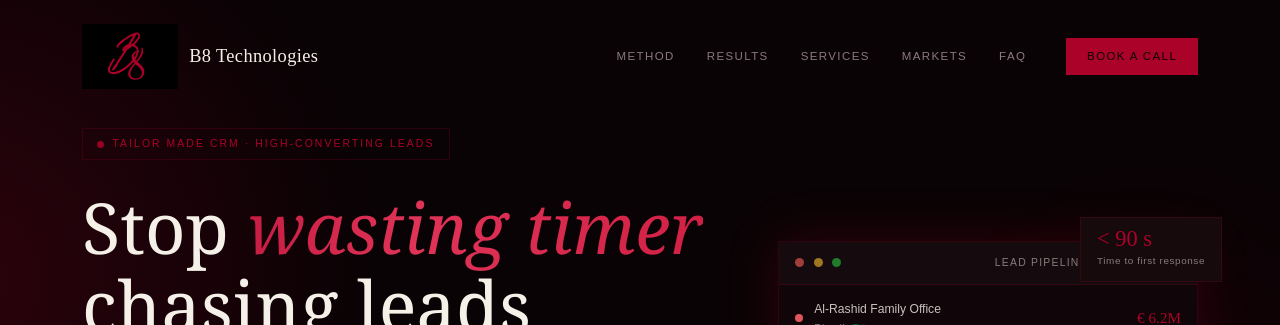
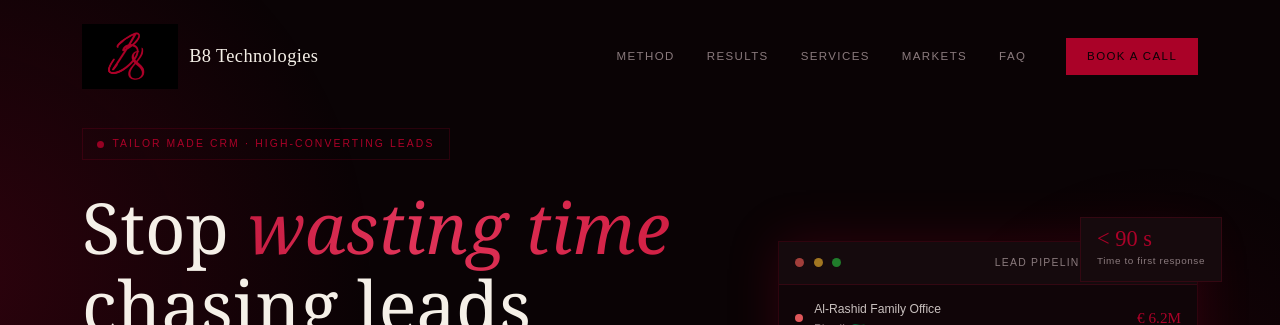
Before and after one commit to celiadjeddou31-ux/site-B8, a Next.js app in the folder site-b8/: page / in a window 1280 px wide. Shown: the top 325 px of the page. Built offline with nearby package versions, Linux system fonts and the light colour scheme.

Commit message:
nouvel maj

```diff
--- a/site-b8/app/page.tsx
+++ b/site-b8/app/page.tsx
@@ -244,7 +244,7 @@ export default function Home() {
 
           <h1 style={{ fontSize: 'clamp(2.6rem, 5.5vw, 5rem)', color: CREAM, marginBottom: '1.4rem', fontWeight: 300, lineHeight: 1.1 }}>
             Stop {' '}
-            <em className="animate-shimmer">wasting timer</em>{' '}
+            <em className="animate-shimmer">wasting time</em>{' '}
             chasing leads{' '}
             <em className="animate-shimmer">manually</em>{' '}
           </h1>
```
